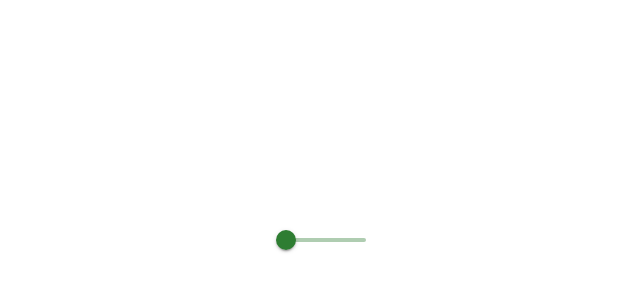
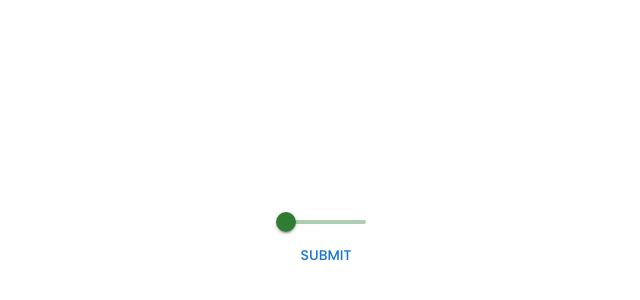
Before and after one commit to akhileshsharma22/material-ui-learning, a React (Vite) app: page / in a window 1280 px wide. Shown: the part 168-468 px from the top of the page, without its empty margins (314-954 px from the left). Built offline with nearby package versions, Linux system fonts and the light colour scheme.

Commit message:
Added ThemeProvider with custom typography and integrated styled CustomSlider component

```diff
--- a/src/App.tsx
+++ b/src/App.tsx
@@ -1,4 +1,4 @@
-import { CssBaseline, Slider, Stack, Container, Button, styled, type SliderProps } from '@mui/material'
+import { CssBaseline, Slider, ThemeProvider, Stack, Container, Button, styled, type SliderProps, createTheme } from '@mui/material'
 
 
 type CustomSliderProps = SliderProps & {
@@ -20,11 +20,19 @@ const CustomSlider = styled(Slider, {
   },
 }));
 
+const theme = createTheme({
+
+  typography: {
+    fontFamily: "Poppins",
+  },
+})
+
 function App() {
 
 
 
   return (
+    <ThemeProvider theme={theme}>
       <Container
         sx={{
           display: 'flex',
@@ -59,9 +67,11 @@ function App() {
 
           <Button >Hover me</Button> */}
           <CustomSlider error />
+          <Button >SUBMIT</Button>
 
         </Stack>
       </Container>
+    </ThemeProvider>
   )
 }
 
```
Lines whose indentation alone changed are shown as unchanged.
